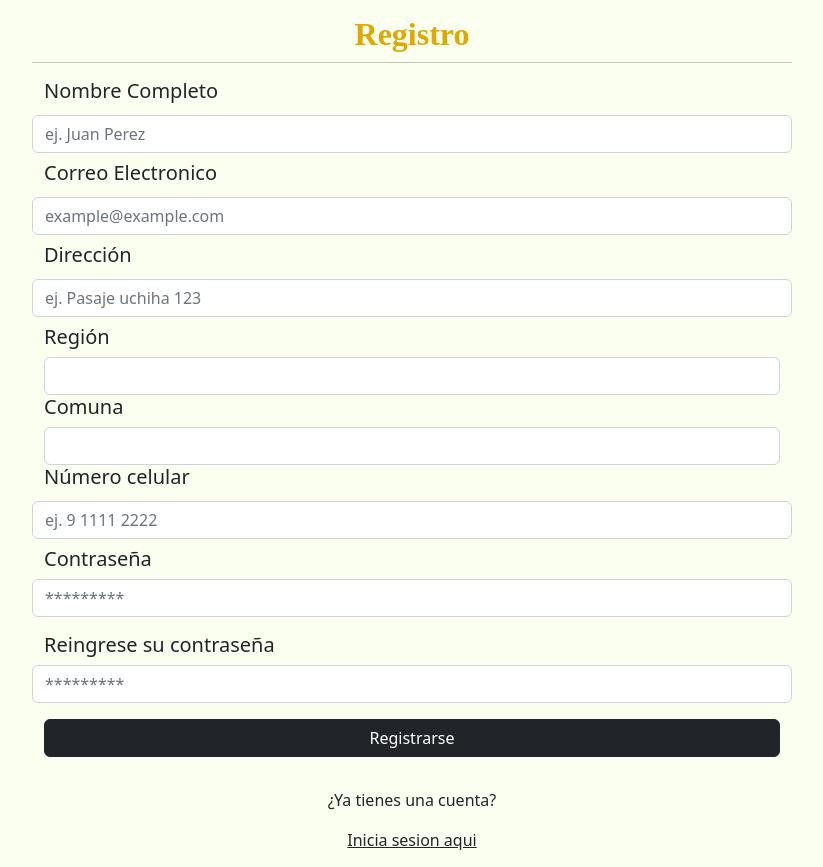
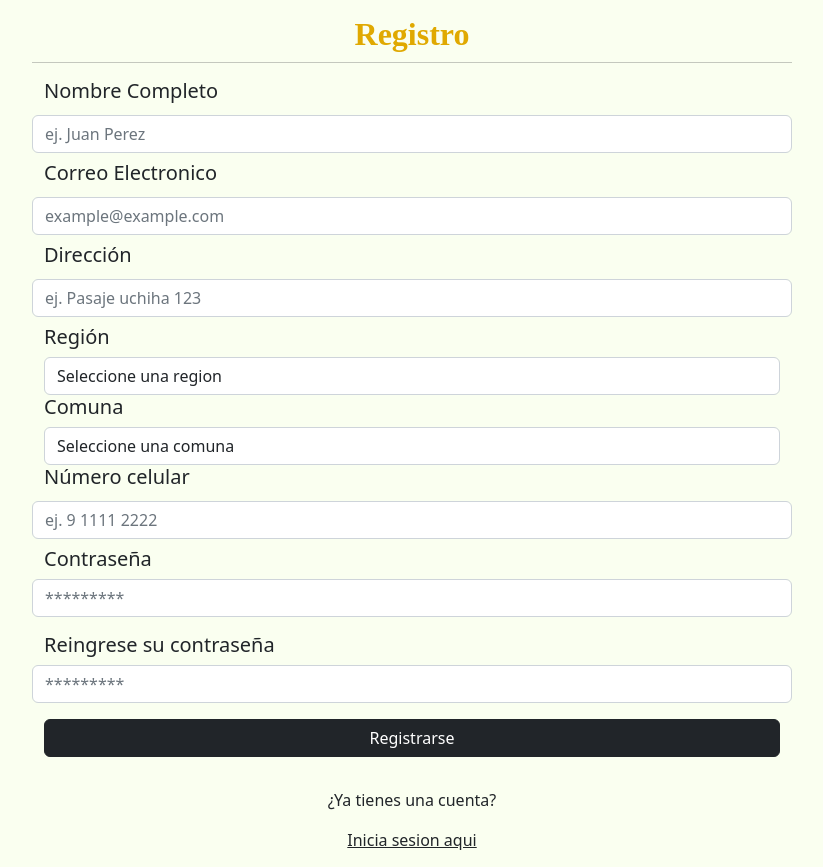
Before and after one commit to AlvaroAGDuoc/Weston, a Django app: page /registro/ in a window 1280 px wide. Shown: the part 84-951 px from the top of the page, without its empty margins (228-1051 px from the left). Run offline with Django 4.2, Linux system fonts and the light colour scheme; data that the repository does not hold is empty.

Commit message:
registro terminado

```diff
--- /dev/null
+++ b/weston/app/static/app/js/lista.js
@@ -0,0 +1,14 @@
+$('#region').on('change', function () {
+	const regionid = parseInt($(this).val());
+	$('#comuna option').hide();
+    $("#comuna").val("0");
+
+	if (regionid !== 0) {
+		$('#comuna option').each(function () {
+			const comuna_region_id = parseInt($(this).attr('regionid'));
+			if (comuna_region_id === regionid) {
+				$(this).show();
+			}
+		});
+	}
+});
--- a/weston/app/templates/app/base.html
+++ b/weston/app/templates/app/base.html
@@ -203,5 +203,6 @@
 			crossorigin="anonymous"
 		></script>
 		<script src="{% static 'app/js/validaciones.js' %}"></script>
+		<script src="{% static 'app/js/lista.js' %}"></script>
 	</body>
 </html>
--- a/weston/app/templates/app/registro.html
+++ b/weston/app/templates/app/registro.html
@@ -1,6 +1,7 @@
 {% extends 'app/base.html' %}
 {% load static %}
 {% block title %} Registro {%endblock %}
+
 
 {% block content %}
 		<!-- REGISTER -->
@@ -43,7 +44,8 @@
 
 							<div class="form-group">
 								<h5>Región</h5>
-							   <select class="form-control" name="region" id="region">
+							   <select class="form-control select2" name="region" id="region">
+								   <option value="0">Seleccione una region</option>
 								   {% for i in reg %}
 								   <option value="{{ i.idRegion }}">{{ i.nombre }}</option>
 								{% endfor %}
@@ -52,9 +54,10 @@
 
 							<div class="form-group">
 								<h5>Comuna</h5>
-							   <select class="form-control" name="comuna" id="comuna">
+							   <select class="form-control select2" name="comuna" id="comuna">
+									<option value="0">Seleccione una comuna</option>
 								   {% for i in com %}
-								   <option value="{{ i.idComuna }}">{{ i.nombre }}</option>
+								   <option value="{{ i.idComuna }}" regionid="{{i.region_id }}" style="display: none"> {{ i.nombre }}</option>
 								{% endfor %}
 							   </select>
 							</div>
```
